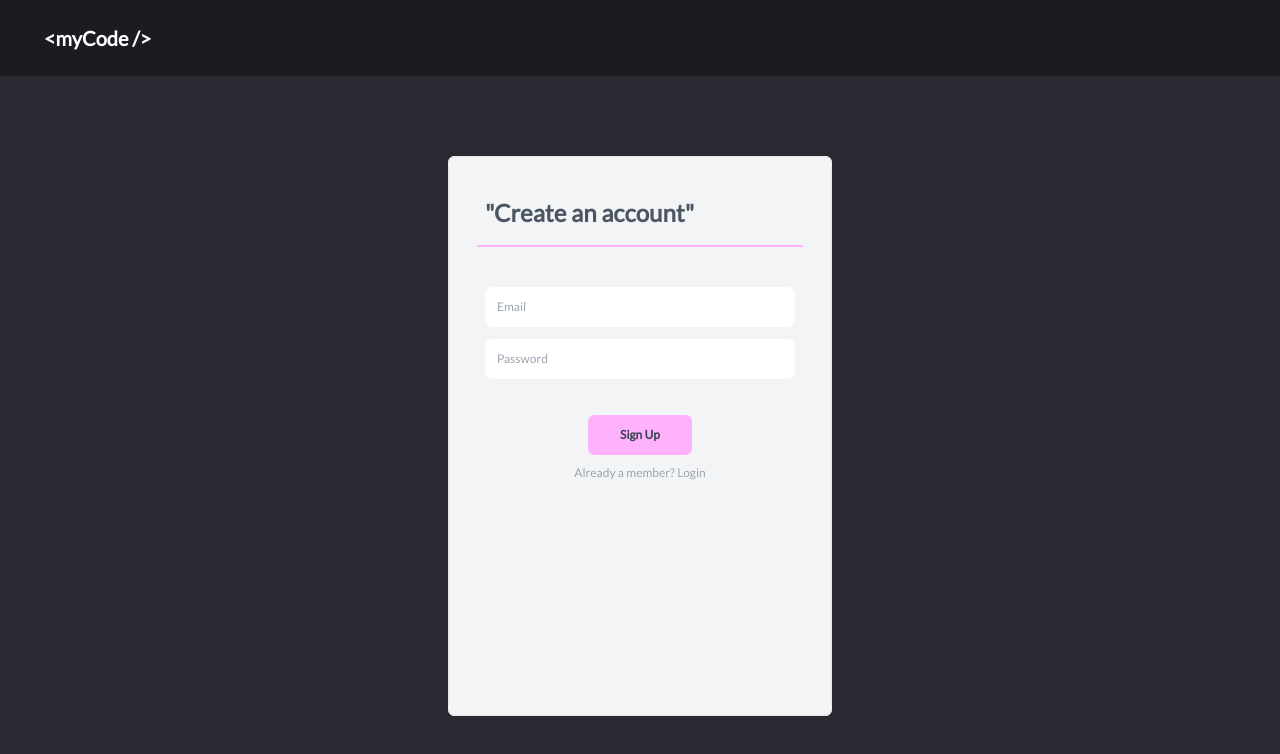
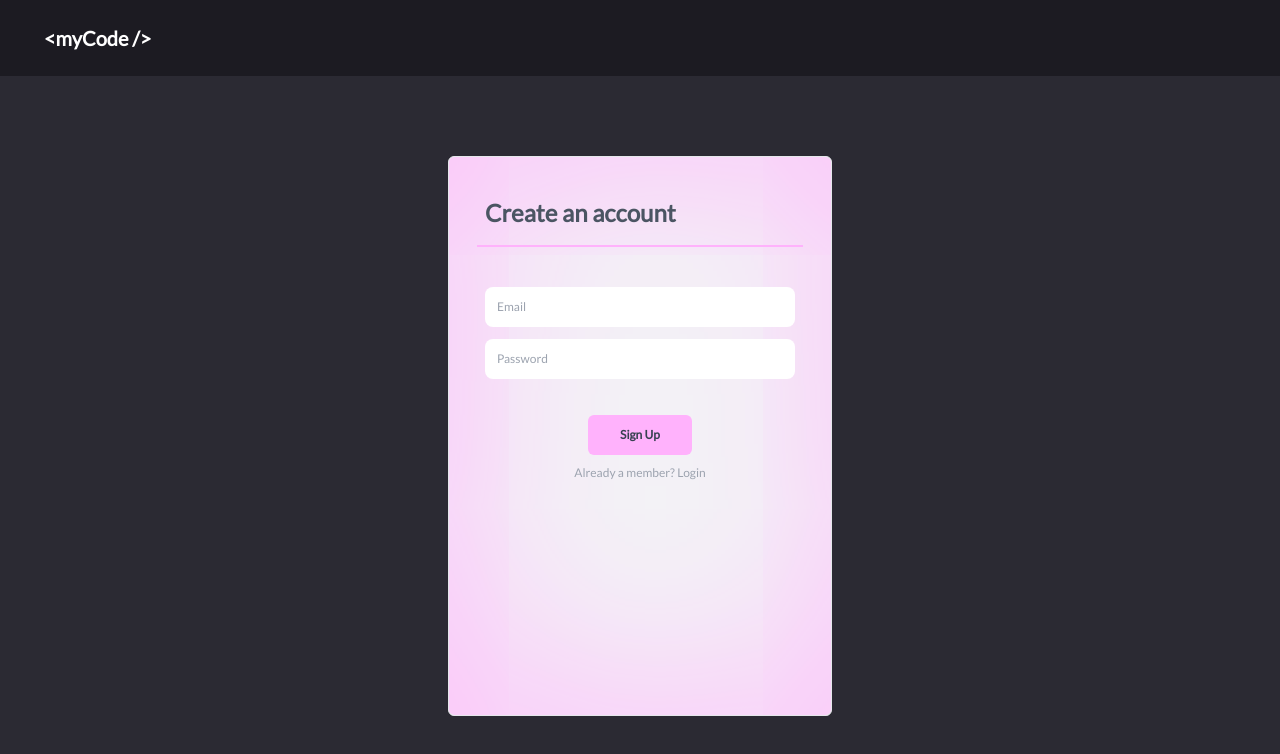
Before and after one commit to kezdetphia/mern-mycode-front, a React (Create React App) app: page /signup in a window 1280 px wide. Shown: the top 754 px of the page. Built offline with nearby package versions, Linux system fonts and the light colour scheme.

Commit message:
fix create account text, add color to login and signup

```diff
--- a/src/Pages/LoginPage.jsx
+++ b/src/Pages/LoginPage.jsx
@@ -28,7 +28,7 @@ const LoginPage = () => {
   return (
     <div className=" h-screen w-screen  bg-backg  ">
       <div className="h-full w-full sm:pt-20 sm:pb-35 flex justify-center  ">
-        <div className="bg-gray-100 border rounded-md sm:w-96 sm:mb-40    w-full px-7  border-lightpink    ">
+        <div className="bg-gray-100 border rounded-md sm:w-96 sm:mb-40    w-full px-7 shadow-[inset_10px_0px_200px_] shadow-lightpink    ">
           <div className="text-2xl font-bold mt-10 mx-2 text-gray-600 ">
             Login with email
           </div>
--- a/src/Pages/SignupPage.jsx
+++ b/src/Pages/SignupPage.jsx
@@ -31,9 +31,9 @@ const SignupPage = () => {
 
   return (
     <div className="flex justify-center h-screen sm:pt-20 sm:pb-40  bg-backg  ">
-      <div className="bg-gray-100 border rounded-md sm:w-96  w-full px-7 ">
+      <div className="bg-gray-100 border rounded-md sm:w-96  w-full px-7 shadow-[inset_10px_0px_200px_] shadow-lightpink ">
         <div className="text-2xl text-gray-600 font-bold mt-10 mx-2 ">
-          "Create an account"
+          Create an account
         </div>
         <div className="border border-lightpink mt-4" />
 
@@ -61,7 +61,7 @@ const SignupPage = () => {
               type="submit"
               disabled={isLoading}
             >
-              {isLoading ? 'Signing up...' : 'Sign Up'}
+              {isLoading ? "Signing up..." : "Sign Up"}
             </button>
             <div className="flex items-center text-md pt-1 hover:text-highlight ">
               <Link to="/login">
```
